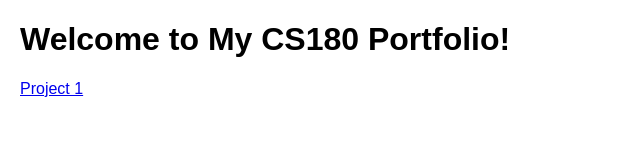
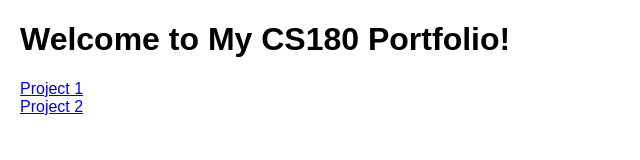
Before and after one commit to joshualiao/joshualiao.github.io, a plain HTML site: page index.html in a window 1280 px wide. Shown: the full height of the page, 0-640 px from the left. Drawn offline with Linux system fonts and the light colour scheme.

Commit message:
added proj2 to mainpage

```diff
--- a/index.html
+++ b/index.html
@@ -12,5 +12,7 @@
 <body>
     <h1>Welcome to My CS180 Portfolio!</h1>
     <a href="./proj1/index.html">Project 1</a>
+    <br>
+    <a href="./proj2/index.html">Project 2</a>
 </body>
 </html>
```
